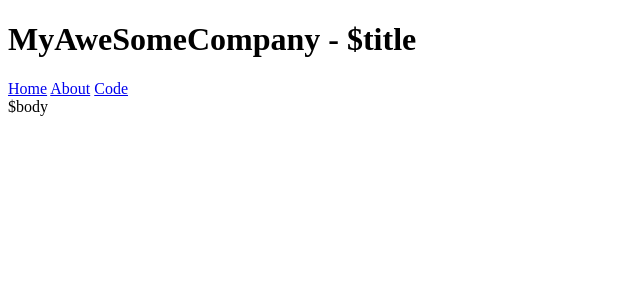
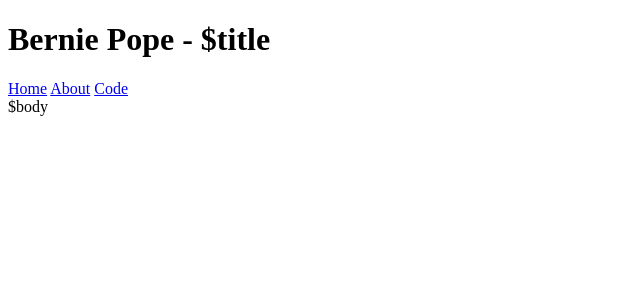
Before and after one commit to bjpop/website, a Python web app: template templates/default.html in a window 1280 px wide. Shown: the top 300 px of the page, without its empty margins (0-640 px from the left). Run offline with Jinja, Linux system fonts and the light colour scheme; the template is opened without the code that fills it, so the values that code supplies are empty.

Commit message:
changed title

```diff
--- a/templates/default.html
+++ b/templates/default.html
@@ -4,12 +4,12 @@
 <html xmlns="http://www.w3.org/1999/xhtml" xml:lang="en" lang="en">
     <head>
         <meta http-equiv="Content-Type" content="text/html; charset=UTF-8" />
-        <title>MyAweSomeCompany - $title</title>
+        <title>Bernie Pope - $title</title>
         <link rel="stylesheet" type="text/css" href="$root/css/default.css" />
         <link rel="stylesheet" type="text/css" href="$root/css/syntax.css" />
     </head>
     <body>
-        <h1>MyAweSomeCompany - $title</h1>
+        <h1>Bernie Pope - $title</h1>
         <div id="navigation">
             <a href="$root/index.html">Home</a>
             <a href="$root/about.html">About</a>
```
